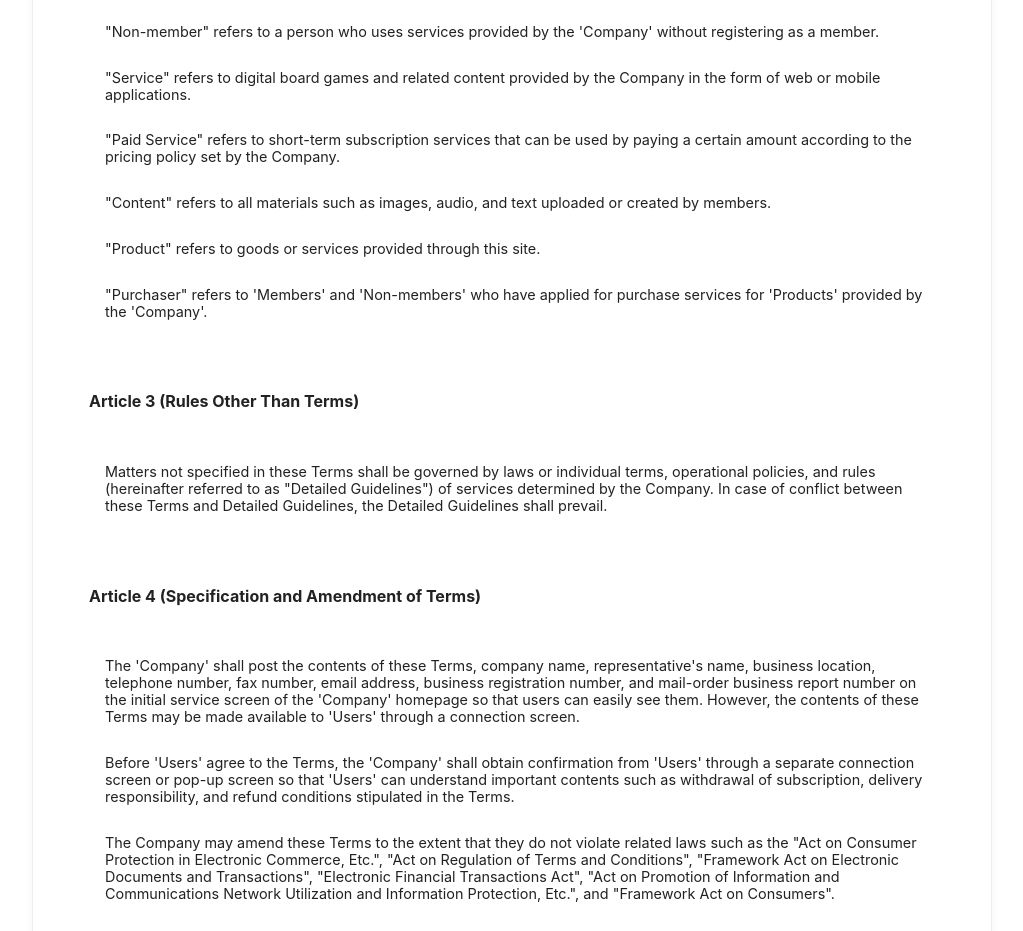
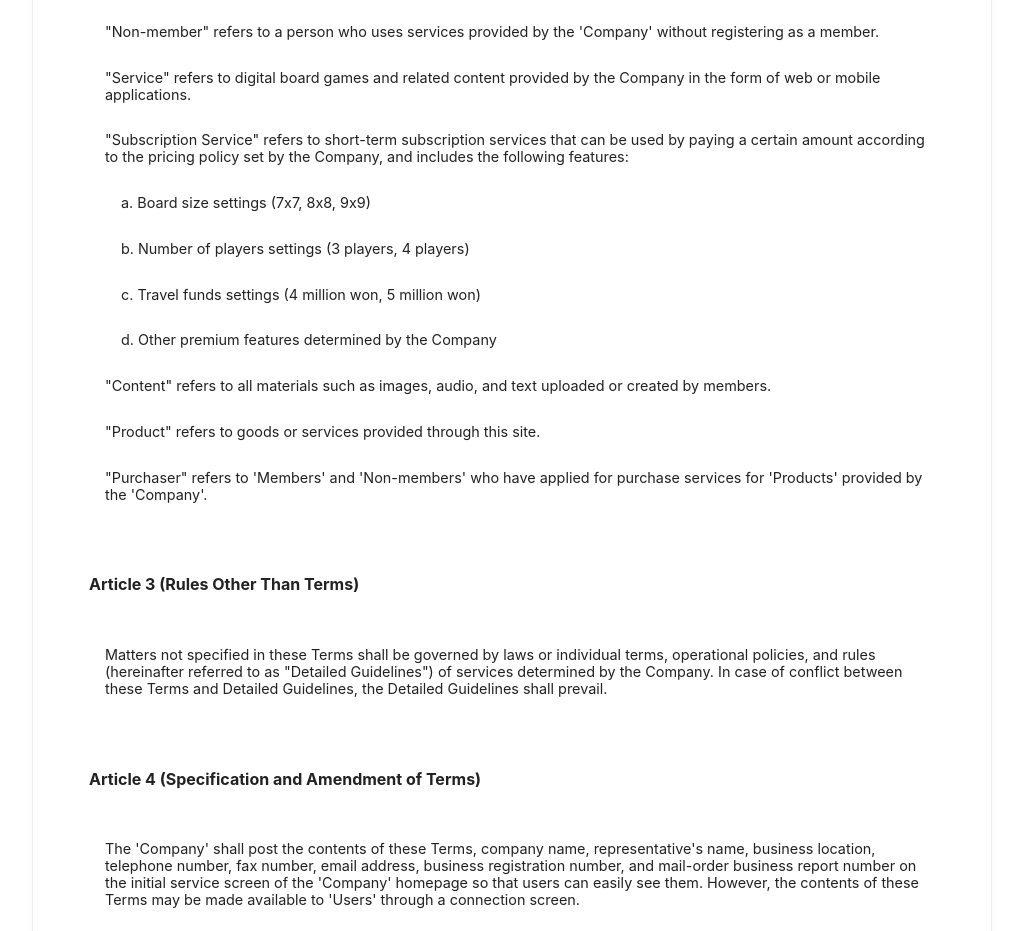
Before and after one commit to shareemotion1112/mymarble_policy, a plain HTML site: page index_en.html in a window 1280 px wide. Shown: the part 880-1811 px from the top of the page, without its empty margins (128-1151 px from the left). Drawn offline with Linux system fonts and the light colour scheme.

Commit message:
feat: update subscription messaging and terms of service
- Changed "유료 구독" (paid subscription) to "이용권 구매" (ticket purchase) across UI for clearer terminology
- Added detailed list of premium features in terms of service (board sizes, player count, travel funds settings)
- Updated English terms to reflect "Subscription Service" with explicit feature descriptions

```diff
--- a/index_en.html
+++ b/index_en.html
@@ -97,7 +97,19 @@
                         "Service" refers to digital board games and related content provided by the Company in the form of web or mobile applications.
                     </p>
                     <p style="margin-left: 1rem">
-                        "Paid Service" refers to short-term subscription services that can be used by paying a certain amount according to the pricing policy set by the Company.
+                        "Subscription Service" refers to short-term subscription services that can be used by paying a certain amount according to the pricing policy set by the Company, and includes the following features:
+                    </p>
+                    <p style="margin-left: 2rem">
+                        a. Board size settings (7x7, 8x8, 9x9)
+                    </p>
+                    <p style="margin-left: 2rem">
+                        b. Number of players settings (3 players, 4 players)
+                    </p>
+                    <p style="margin-left: 2rem">
+                        c. Travel funds settings (4 million won, 5 million won)
+                    </p>
+                    <p style="margin-left: 2rem">
+                        d. Other premium features determined by the Company
                     </p>
                     <p style="margin-left: 1rem">
                         "Content" refers to all materials such as images, audio, and text uploaded or created by members.
```
Also changed, not shown: index.html (+13 -1 lines).
